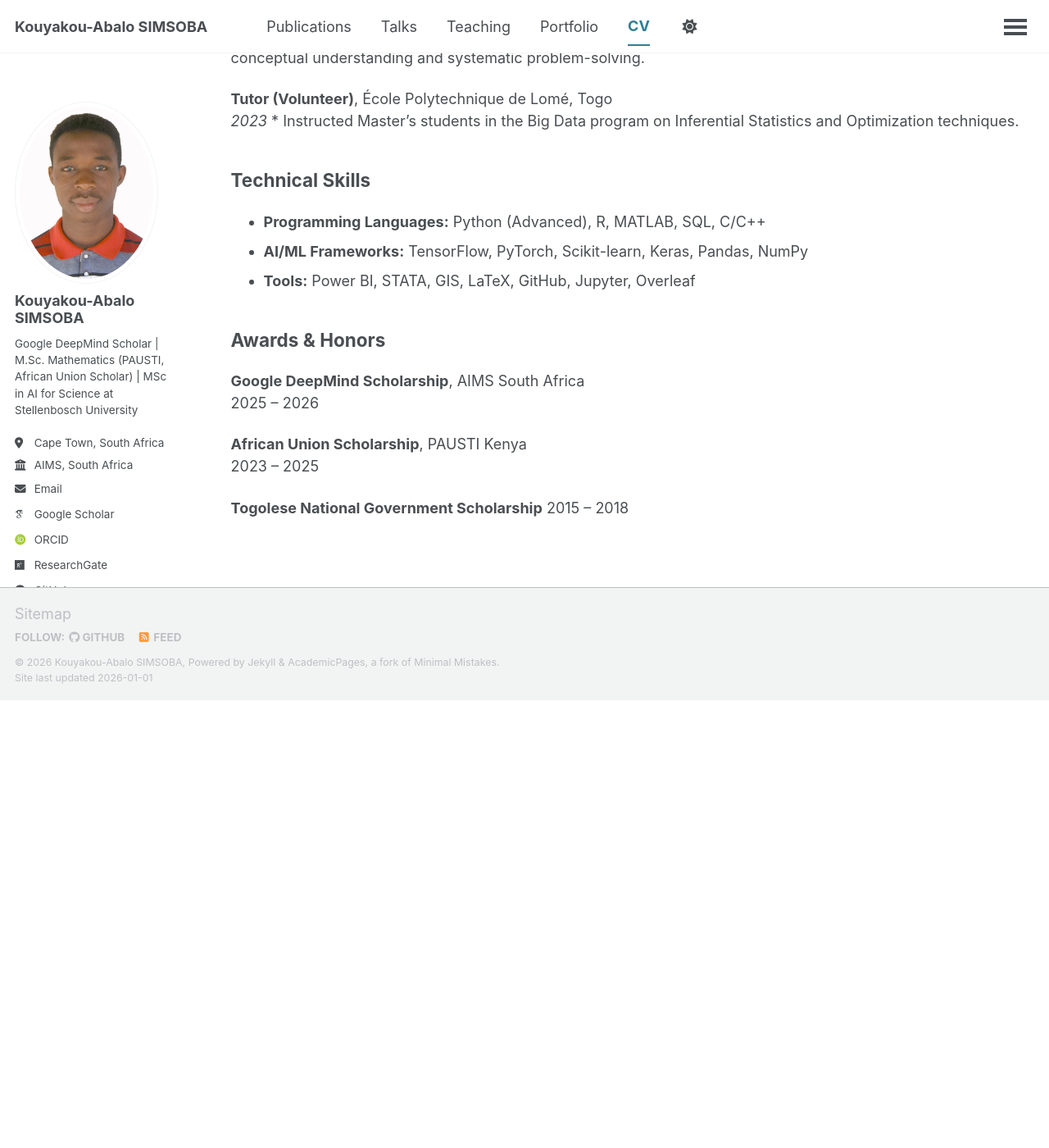
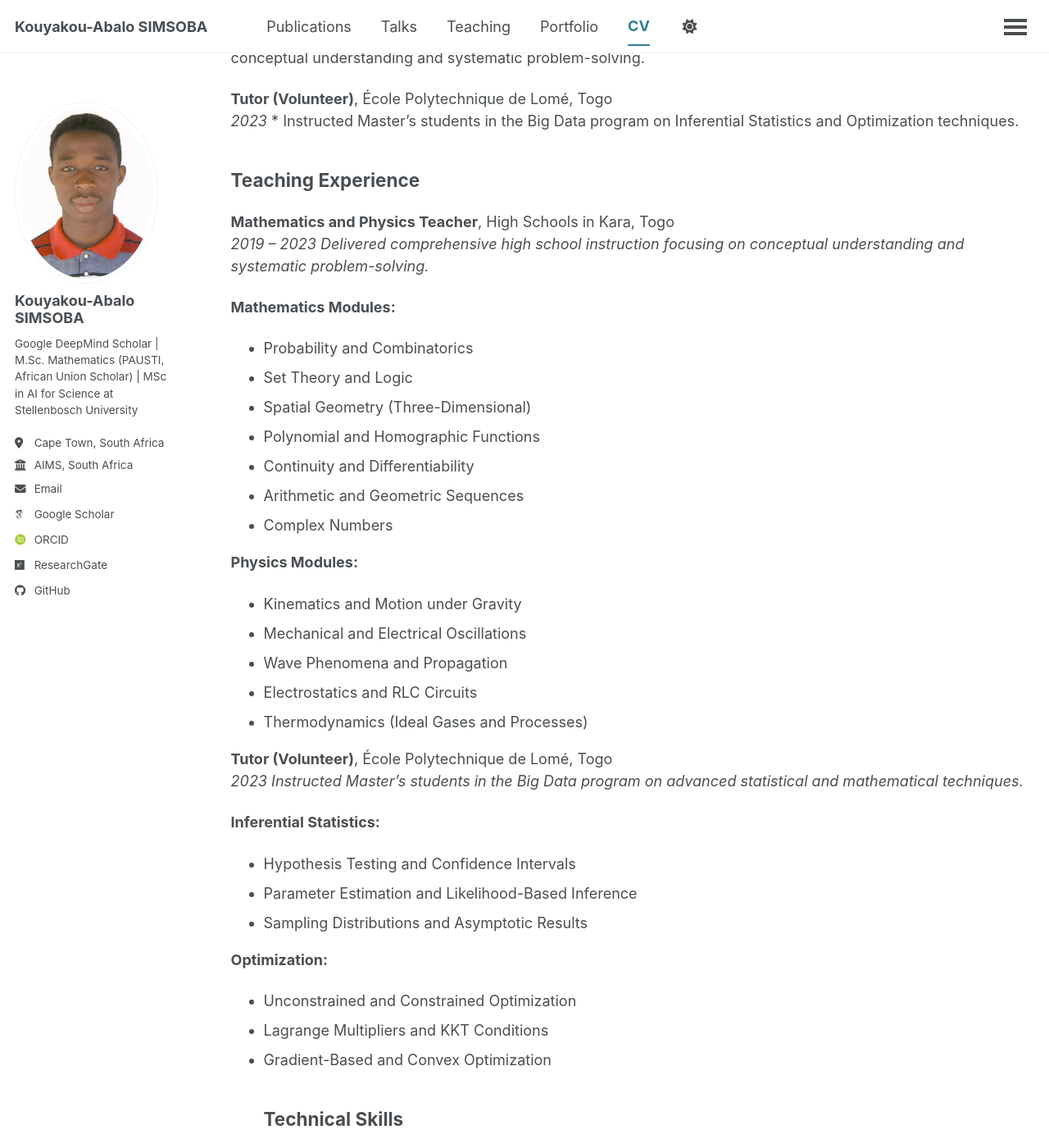
Before and after one commit to simsoba-research/simsoba-research.github.io, a Jekyll site: the page built from _pages/cv.md, in a window 1280 px wide and 1400 px high, scrolled down 1680 px. Shown: the whole window at 82% size. Built offline with Jekyll 4.4.1, drawn with Linux system fonts in a browser that asks for light colours; some web fonts are replaced; a script bundle is joined from its source files by our own code; library files that are not in the unit come from our copies; before the commit the page ends 2534 px from its top, so only the background shows below that.

Commit message:
Update cv.md

```diff
--- a/_pages/cv.md
+++ b/_pages/cv.md
@@ -62,6 +62,40 @@ African Union Scholar | 2023 – 2025
 **Tutor (Volunteer)**, École Polytechnique de Lomé, Togo
 *2023* * Instructed Master's students in the Big Data program on Inferential Statistics and Optimization techniques.
 
+## Teaching Experience
+<u></u>
+
+**Mathematics and Physics Teacher**, High Schools in Kara, Togo
+*2019 – 2023* *Delivered comprehensive high school instruction focusing on conceptual understanding and systematic problem-solving.*
+
+**Mathematics Modules:**
+* Probability and Combinatorics
+* Set Theory and Logic
+* Spatial Geometry (Three-Dimensional)
+* Polynomial and Homographic Functions
+* Continuity and Differentiability
+* Arithmetic and Geometric Sequences
+* Complex Numbers
+
+**Physics Modules:**
+* Kinematics and Motion under Gravity
+* Mechanical and Electrical Oscillations
+* Wave Phenomena and Propagation
+* Electrostatics and RLC Circuits
+* Thermodynamics (Ideal Gases and Processes)
+
+**Tutor (Volunteer)**, École Polytechnique de Lomé, Togo
+*2023* *Instructed Master's students in the Big Data program on advanced statistical and mathematical techniques.*
+
+**Inferential Statistics:**
+* Hypothesis Testing and Confidence Intervals
+* Parameter Estimation and Likelihood-Based Inference
+* Sampling Distributions and Asymptotic Results
+
+**Optimization:**
+* Unconstrained and Constrained Optimization
+* Lagrange Multipliers and KKT Conditions
+* Gradient-Based and Convex Optimization
 ## Technical Skills
 <u></u>
 
```
